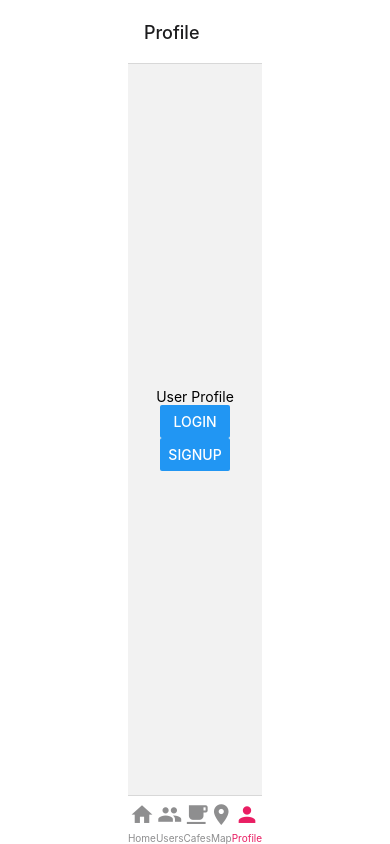
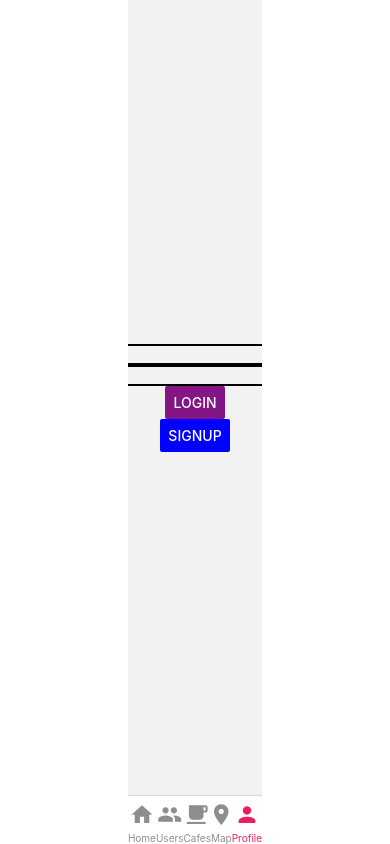
Before and after one commit to jng34/loCodeLy, a React Native app in the folder client/: screen /Profile in a window 390 px wide. Both pictures are taken after a click on the button "LOGIN". Built offline with nearby package versions, Linux system fonts and the light colour scheme.

Commit message:
configured login and signup comps in frontend, and added navigation to UserProfile comp

```diff
--- a/client/App.js
+++ b/client/App.js
@@ -2,7 +2,6 @@ import 'react-native-gesture-handler'; // NEEDED TO PREVENT APP CRASH
 import { ApolloClient, InMemoryCache, ApolloProvider, gql } from "@apollo/client";
 import { StyleSheet, View } from 'react-native';
 import TabNavigation from "./components/TabNavigation";
-import Home from './components/Home';
 
 
 const client = new ApolloClient({
--- a/client/components/Login.js
+++ b/client/components/Login.js
@@ -2,26 +2,30 @@ import { useState } from 'react';
 import { StyleSheet, TextInput, Text, Button, View } from "react-native";
 
 export default function Login({ navigation }) {
-  const [name, setName] = useState('');
+  const [email, setEmail] = useState('');
+  const [password, setPassword] = useState('');
 
   return (
     <View style={styles.container}>
       <TextInput
         style={styles.input}
-        onChangeText={text => setName(text)}
-        placeholder='e.g. John...'
+        onChangeText={text => setEmail(text)}
+        placeholder='email...'
       />
-      {/* <br/> */}
+      <TextInput
+        style={styles.input}
+        onChangeText={text => setPassword(text)}
+        placeholder='password...'
+      />
       <Button
         title="Login"
         color="#841584"
-        onPress={() => console.log(name)}
+        onPress={() => console.log(email, password)}
       />
-      {/* <br/> */}
       <Button
-        title="Go Back"
+        title="SignUp"
         color="blue"
-        onPress={() => navigation.goBack()}
+        onPress={() => navigation.navigate("SignUp")}
       />
     </View>
   );
--- a/client/components/SignUp.js
+++ b/client/components/SignUp.js
@@ -1,13 +1,63 @@
-import { StyleSheet, Button, Text, View } from "react-native";
+import { useState } from 'react';
+import { StyleSheet, Button, Text, TextInput, View } from "react-native";
 
 export default function SignUp({ navigation }) {
+  const [name, setName] = useState('')
+  const [email, setEmail] = useState('')
+  const [password, setPassword] = useState('')
+  const [confirmPW, setConfirmPW] = useState('')
+  const [zipCode, setZipCode] = useState('')
+  const [techStack, setTechStack] = useState('')
+  const [bio, setBio] = useState('')
+
   return (
     <View style={styles.container}>
-      <Text>Sign Up form here</Text>
+      <Text>Sign Up Form</Text>
+      <TextInput
+        style={styles.input}
+        onChangeText={text => setName(text)}
+        placeholder='Name...'
+      />
+      <TextInput
+        style={styles.input}
+        onChangeText={text => setEmail(text)}
+        placeholder='Email...'
+      />
+      <TextInput
+        style={styles.input}
+        onChangeText={text => setPassword(text)}
+        placeholder='Password...'
+      />
+      <TextInput
+        style={styles.input}
+        onChangeText={text => setConfirmPW(text)}
+        placeholder='Confirm password...'
+      />
+      <TextInput
+        style={styles.input}
+        onChangeText={text => setZipCode(text)}
+        placeholder='Zip Code...'
+      />
+      <TextInput
+        style={styles.input}
+        onChangeText={text => setTechStack(text)}
+        placeholder='Tech Stack...'
+      />
+      <TextInput
+        style={styles.input}
+        onChangeText={text => setBio(text)}
+        placeholder='Bio...'
+      />
+      <Button
+        title="Sign Up"
+        color="#841584"
+        onPress={() => console.log('Registered user!')}
+      />
+
       <Text>Already a user?</Text>
       <Button
         title="Login"
-        color="#841584"
+        color="orange"
         onPress={() => navigation.navigate('Login')}
       />
     </View>
@@ -20,4 +70,10 @@ const styles = StyleSheet.create({
     alignItems: "center",
     justifyContent: "center",
   },
+  input: {
+    borderWidth: 1,
+    paddingTop: 10,
+    paddingBottom: 10,
+    marginBottom: 10
+  }
 });
--- a/client/components/TabNavigation.js
+++ b/client/components/TabNavigation.js
@@ -2,7 +2,7 @@ import { createBottomTabNavigator } from "@react-navigation/bottom-tabs";
 import { NavigationContainer } from "@react-navigation/native";
 import { MaterialCommunityIcons, MaterialIcons } from "@expo/vector-icons";
 import Home from "./Home";
-import UserProfile from "./UserProfile";
+import UserProfileStack from "./UserProfile";
 import Users from "./Users";
 import AllCafes from "./AllCafes";
 import Map from "./Map";
@@ -15,6 +15,9 @@ export default function TabNavigation() {
       <Tab.Navigator
         initialRouteName="Home"
         screenOptions={{
+          headerShown: false,
+          tabBarShowLabel: true,
+          tabBarLabelPosition: "below-icon",
           tabBarActiveTintColor: "#e91e63",
         }}
       >
@@ -60,7 +63,7 @@ export default function TabNavigation() {
         />
         <Tab.Screen
           name="Profile"
-          component={UserProfile}
+          component={UserProfileStack}
           options={{
             tabBarLabel: "Profile",
             tabBarIcon: ({ color, size }) => (
--- a/client/components/UserProfile.js
+++ b/client/components/UserProfile.js
@@ -1,16 +1,33 @@
 import { StyleSheet, Button, Text, View } from 'react-native';
+import { createNativeStackNavigator } from '@react-navigation/native-stack';
+import Login from './Login';
+import SignUp from './SignUp';
 
-export default function UserProfile({ navigation }) {
+
+function UserProfile({ navigation }) {
   return (
     <View style={styles.container}>
       <Text>User Profile</Text>
-      <View>
+      <View style={styles.button}>
         <Button title="Login" onPress={() => navigation.navigate("Login")} />
-        {/* <br /> */}
+      </View>
+      <View style={styles.button}>
         <Button title="SignUp" onPress={() => navigation.navigate("SignUp")} />
       </View>
     </View>
   );
+}
+
+const Stack = createNativeStackNavigator();
+
+export default function UserProfileStack() {
+  return (
+    <Stack.Navigator screenOptions={{ headerShown: false }}>
+      <Stack.Screen name="Profile" component={UserProfile}></Stack.Screen>
+      <Stack.Screen name="Login" component={Login}></Stack.Screen>
+      <Stack.Screen name="SignUp" component={SignUp}></Stack.Screen>
+    </Stack.Navigator>
+  )
 }
 
 const styles = StyleSheet.create({
@@ -18,5 +35,9 @@ const styles = StyleSheet.create({
     flex: 1,
     alignItems: "center",
     justifyContent: "center",
+  },
+  button: {
+    paddingTop: 10,
+    paddingBottom: 10
   }
 });
--- a/client/package.json
+++ b/client/package.json
@@ -23,6 +23,7 @@
     "react-dom": "18.2.0",
     "react-native": "0.71.8",
     "react-native-gesture-handler": "~2.9.0",
+    "react-native-reanimated": "~2.14.4",
     "react-native-safe-area-context": "4.5.0",
     "react-native-screens": "~3.20.0",
     "react-native-web": "~0.18.10"
```
Also changed, not shown: 1 other file (tests, documents, lock files or other folders).
